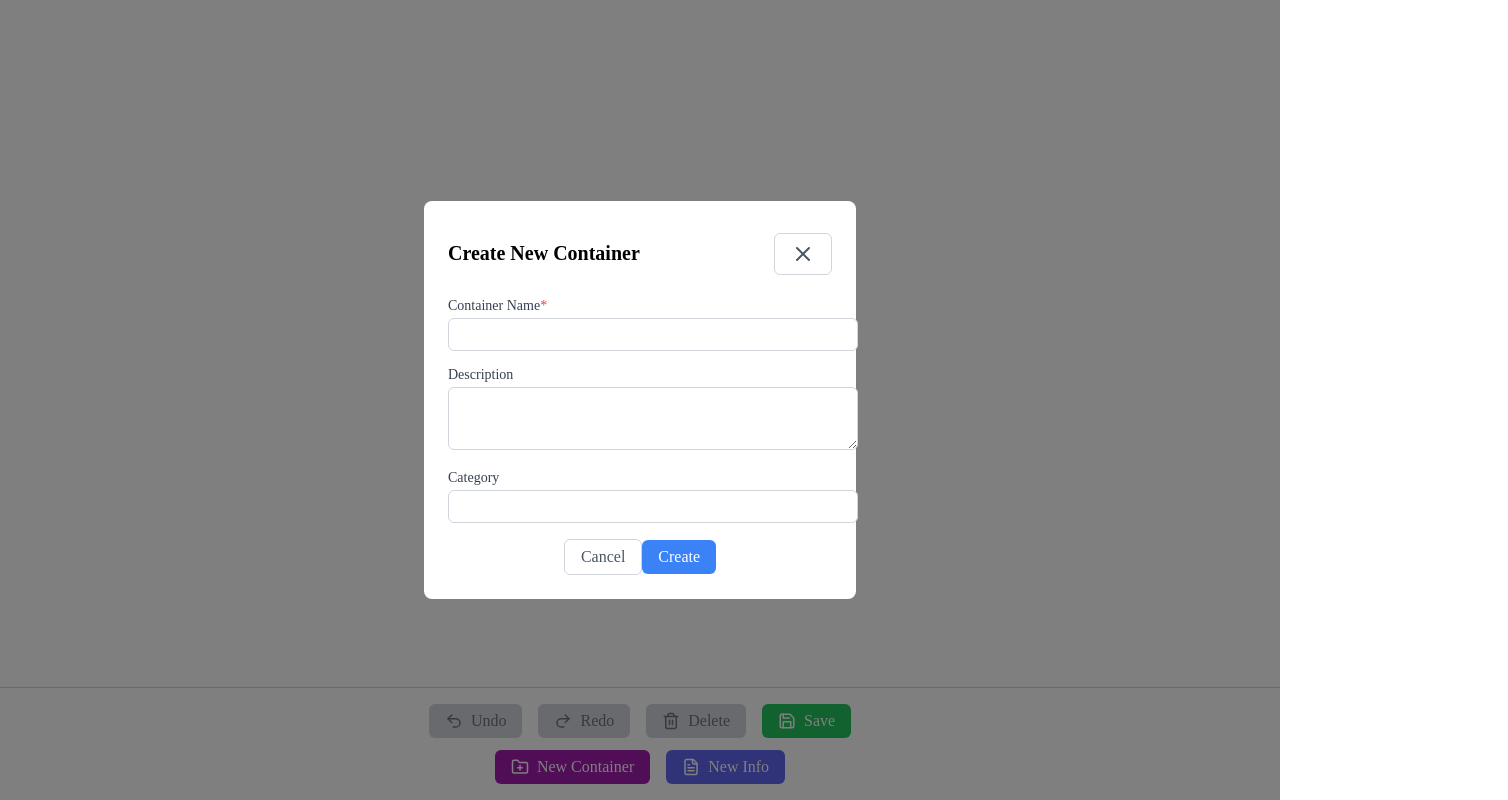
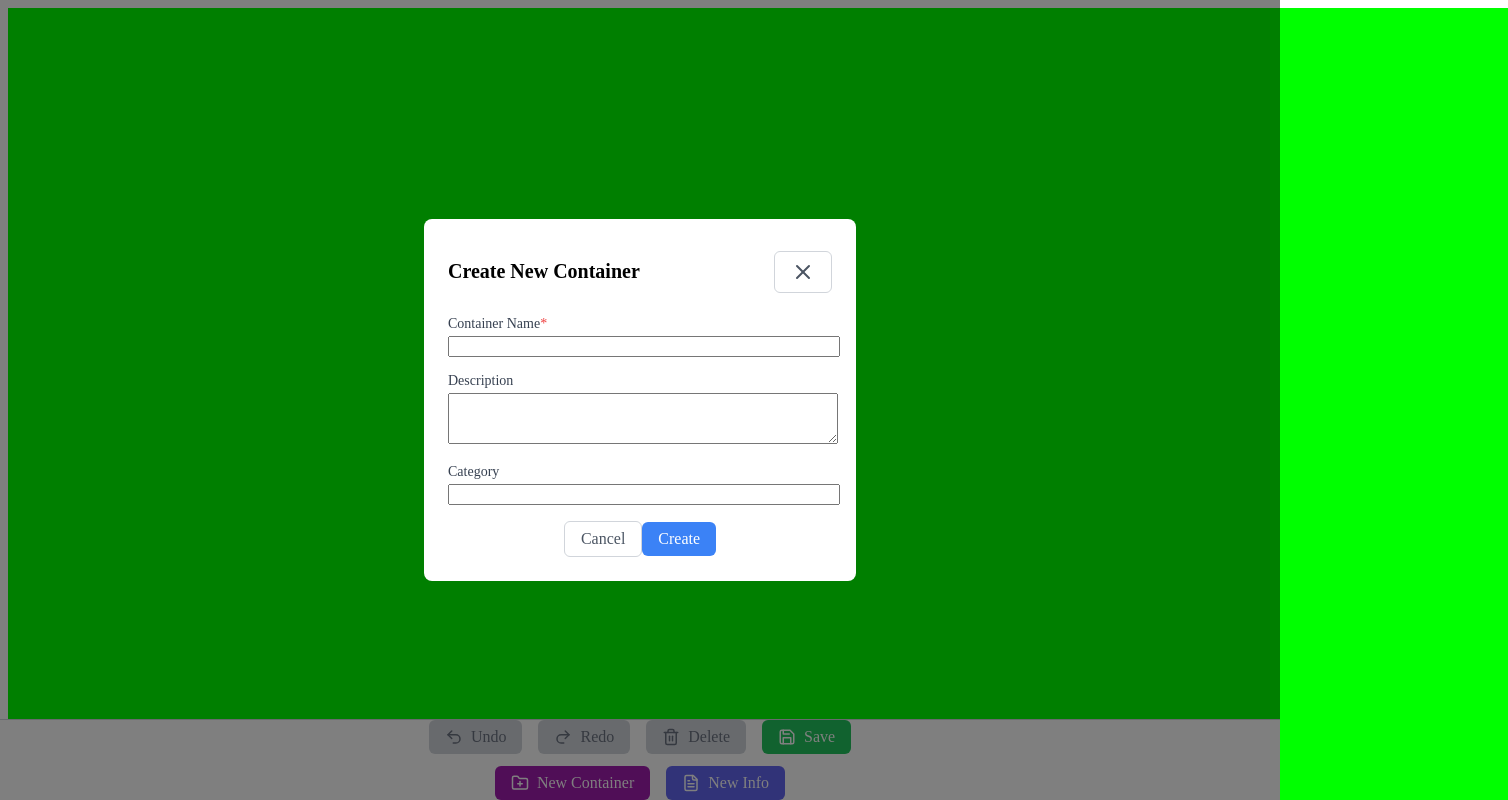
Before and after one commit to wikitimepierre/testtpanel, a React (Vite) app: page / in a window 1280 px wide. Both pictures are taken after a click on the button "New Container". Shown: the top 800 px of the page, 1508 px wide, since content can reach past the window. Built offline with nearby package versions, Linux system fonts and the light colour scheme.

Commit message:
fix: change PixiCanvas background color to green and set alpha to 1; update CSS for full-screen canvas positioning

```diff
--- a/src/components/PixiCanvas.tsx
+++ b/src/components/PixiCanvas.tsx
@@ -26,10 +26,10 @@ const PixiCanvas: React.FC = () => {
 
       try {
         await app.init({
-          width: 800,
-          height: 600,
-          backgroundColor: 0x000000,
-          backgroundAlpha: 0
+          width: 1500,
+          height: 1000,
+          backgroundColor: 0x00FF00, // Green
+          backgroundAlpha: 1
         });
 
         // Check if canvasRef is still valid before appending
--- a/src/index.css
+++ b/src/index.css
@@ -7,7 +7,6 @@
   right: 0;
   background: #fff;
   border-top: 1px solid #d1d5db;
-  padding: 1rem;
 }
 .flex-center {
   display: flex;
@@ -117,9 +116,6 @@
 }
 .input, .textarea, .select {
   width: 100%;
-  padding: 0.5rem 0.75rem;
-  border: 1px solid #d1d5db;
-  border-radius: 0.375rem;
   outline: none;
   transition: box-shadow 0.2s;
 }
@@ -129,9 +125,13 @@
 .mb-4 {
   margin-bottom: 1rem;
 }
-.w-full {
-  width: 100%;
+.pixi-canvas-top {
+  position: fixed;
+  top: 0;
+  left: 0;
+  width: 100vw;
+  height: 100vh;
+  margin: 0;
+  padding: 0;
+  z-index: 1;
 }
-.h-full {
-  height: 100%;
-}
```
